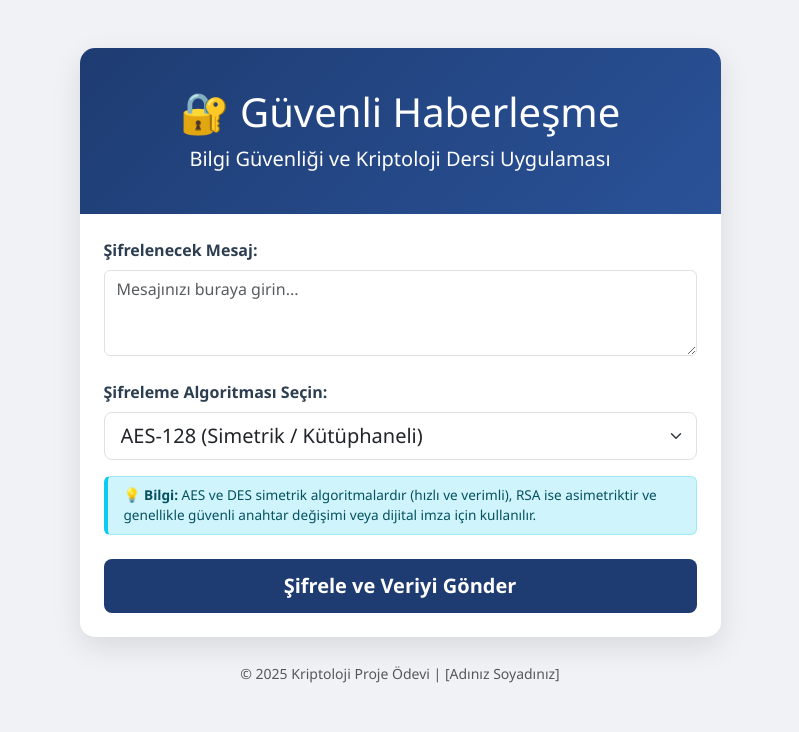
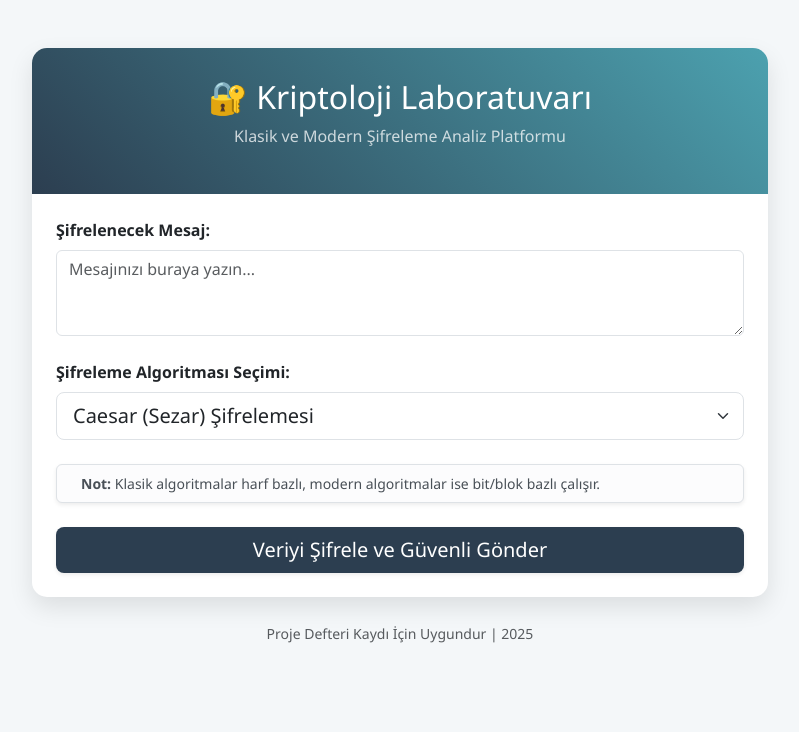
Before and after one commit to afragorgen/KriptolojiProje, a Flask app: page / in a window 1280 px wide. Shown: the top 732 px of the page, without its empty margins (240-1039 px from the left). Run offline with Flask 3, Linux system fonts and the light colour scheme.

Commit message:
Sezar ve Vigenere algoritmaları eklendi, arayüz gruplandırıldı ve S-DES adım takibi optimize edildi

```diff
--- a/app.py
+++ b/app.py
@@ -2,27 +2,32 @@ import os
 import sys
 from flask import Flask, render_template, request
 
-# --- HATA ENGELLEYİCİ: Dosya yolunu Python'a zorla tanıtıyoruz ---
+# --- IMPORT HATA ÇÖZÜCÜ ---
 current_dir = os.path.dirname(os.path.abspath(__file__))
 if current_dir not in sys.path:
     sys.path.append(current_dir)
 
 try:
-    from crypto_utils import aes_encrypt, aes_decrypt, generate_rsa_keys
+    from crypto_utils import (
+        aes_encrypt, aes_decrypt,
+        generate_rsa_keys,
+        caesar_encrypt, caesar_decrypt,
+        vigenere_encrypt, vigenere_decrypt
+    )
     from manual_sdes import encrypt_text as sdes_encrypt_manual
-    print(">>> MODÜLLER BAŞARIYLA YÜKLENDİ")
+    print(">>> [BAŞARILI] Tüm kripto modülleri yüklendi.")
 except ImportError as e:
-    print(f">>> KRİTİK HATA: Modüller yüklenemedi! Hata detayı: {e}")
+    print(f">>> [HATA] Modül yükleme hatası: {e}")
 
 from Crypto.Cipher import DES, PKCS1_OAEP
 from Crypto.PublicKey import RSA
 from Crypto.Util.Padding import pad, unpad
 
-app = Flask(__name__)
+app = Flask(__name__, template_folder=os.path.join(current_dir, 'templates'))
 
-# --- ANAHTARLAR (ÖDEV GEREKSİNİMLERİ) ---
-AES_KEY = b'16byte_uzun_key!' # 16 byte
-DES_KEY = b'8byt_key'          # 8 byte
+# --- ANAHTARLAR ---
+AES_KEY = b'16byte_uzun_key!' # 128-bit
+DES_KEY = b'8byt_key'          # 64-bit
 
 # RSA Hazırlığı
 PRIVATE_KEY_PEM, PUBLIC_KEY_PEM = generate_rsa_keys()
@@ -41,27 +46,41 @@ def send():
     decrypted = ""
 
     try:
-        if algo == "AES":
+        # 1. CAESAR (Klasik)
+        if algo == "CAESAR":
+            shift = 3
+            encrypted = caesar_encrypt(msg, shift)
+            decrypted = caesar_decrypt(encrypted, shift)
+
+        # 2. VIGENERE (Polialfabetik)
+        elif algo == "VIGENERE":
+            v_key = "KRIPTO" # Deftere not et: Vigenere anahtarı
+            encrypted = vigenere_encrypt(msg, v_key)
+            decrypted = vigenere_decrypt(encrypted, v_key)
+
+        # 3. AES (Modern Simetrik)
+        elif algo == "AES":
             enc_bytes = aes_encrypt(msg, AES_KEY)
             encrypted = enc_bytes.hex()
             decrypted = aes_decrypt(enc_bytes, AES_KEY)
 
+        # 4. DES (Standart Simetrik)
         elif algo == "DES":
             cipher = DES.new(DES_KEY, DES.MODE_ECB)
             enc_bytes = cipher.encrypt(pad(msg.encode(), DES.block_size))
             encrypted = enc_bytes.hex()
             decrypted = unpad(cipher.decrypt(enc_bytes), DES.block_size).decode()
 
+        # 5. SDES (Manuel Uygulama)
         elif algo == "SDES":
-            # Manuel S-DES Fonksiyonu
             encrypted = sdes_encrypt_manual(msg)
-            decrypted = "[MANUEL MOD: Şifreleme Tamamlandı]"
+            decrypted = "[MANUEL S-DES: İşlem terminalden izlenebilir]"
 
+        # 6. RSA (Asimetrik)
         elif algo == "RSA":
             cipher_rsa = PKCS1_OAEP.new(SERVER_PUBLIC_KEY)
             enc_bytes = cipher_rsa.encrypt(msg.encode())
             encrypted = enc_bytes.hex()
-            # Çözme
             decrypt_rsa = PKCS1_OAEP.new(SERVER_PRIVATE_KEY)
             decrypted = decrypt_rsa.decrypt(enc_bytes).decode()
 
@@ -79,5 +98,4 @@ def send():
     return render_template('index.html', result=result)
 
 if __name__ == '__main__':
-    print(">>> Flask Sunucusu Başlatılıyor: http://127.0.0.1:5000")
     app.run(debug=True)
--- a/templates/index.html
+++ b/templates/index.html
@@ -6,76 +6,91 @@
     <title>Kriptoloji ve Bilgi Güvenliği Projesi</title>
     <link href="https://cdn.jsdelivr.net/npm/bootstrap@5.3.0/dist/css/bootstrap.min.css" rel="stylesheet">
     <style>
-        body { background-color: #f0f2f5; font-family: 'Segoe UI', Tahoma, Geneva, Verdana, sans-serif; }
-        .card { border-radius: 15px; border: none; box-shadow: 0 10px 30px rgba(0,0,0,0.1); }
-        .header-section { background: linear-gradient(135deg, #1e3c72 0%, #2a5298 100%); color: white; padding: 40px; border-radius: 15px 15px 0 0; }
-        .result-box { background-color: #ffffff; border-left: 5px solid #28a745; padding: 20px; margin-top: 25px; border-radius: 0 10px 10px 0; }
-        .label-custom { font-weight: 600; color: #2c3e50; }
-        .btn-primary { background-color: #1e3c72; border: none; padding: 12px; font-weight: bold; }
-        .btn-primary:hover { background-color: #2a5298; }
-        code { word-wrap: break-word; white-space: pre-wrap; color: #d63384; }
+        body { background-color: #f4f7f9; font-family: 'Segoe UI', Tahoma, Geneva, Verdana, sans-serif; }
+        .card { border-radius: 15px; border: none; box-shadow: 0 10px 25px rgba(0,0,0,0.1); }
+        .header-section {
+            background: linear-gradient(45deg, #2c3e50, #4ca1af);
+            color: white;
+            padding: 30px;
+            border-radius: 15px 15px 0 0;
+        }
+        .result-box {
+            background-color: #ffffff;
+            border-left: 5px solid #27ae60;
+            padding: 20px;
+            margin-top: 25px;
+            border-radius: 8px;
+            box-shadow: 0 4px 6px rgba(0,0,0,0.05);
+        }
+        .btn-primary { background-color: #2c3e50; border: none; }
+        .btn-primary:hover { background-color: #34495e; }
+        .badge-custom { font-size: 0.9rem; padding: 8px 12px; }
     </style>
 </head>
 <body>
 
 <div class="container py-5">
     <div class="row justify-content-center">
-        <div class="col-md-9 col-lg-7">
+        <div class="col-md-8">
             <div class="card">
                 <div class="header-section text-center">
-                    <h2 class="display-6">🔐 Güvenli Haberleşme</h2>
-                    <p class="lead mb-0">Bilgi Güvenliği ve Kriptoloji Dersi Uygulaması</p>
+                    <h2 class="mb-0">🔐 Kriptoloji Laboratuvarı</h2>
+                    <p class="mt-2 opacity-75">Klasik ve Modern Şifreleme Analiz Platformu</p>
                 </div>
 
                 <div class="card-body p-4">
                     <form action="/send" method="POST">
                         <div class="mb-4">
-                            <label for="message" class="label-custom mb-2">Şifrelenecek Mesaj:</label>
-                            <textarea class="form-control" name="message" id="message" rows="3"
-                                      placeholder="Mesajınızı buraya girin..." required></textarea>
+                            <label class="form-label fw-bold">Şifrelenecek Mesaj:</label>
+                            <textarea class="form-control" name="message" rows="3" placeholder="Mesajınızı buraya yazın..." required></textarea>
                         </div>
 
-                        <div class="mb-3">
-                            <label class="label-custom mb-2">Şifreleme Algoritması Seçin:</label>
+                        <div class="mb-4">
+                            <label class="form-label fw-bold">Şifreleme Algoritması Seçimi:</label>
                             <select class="form-select form-select-lg" name="algo">
-                                <option value="AES">AES-128 (Simetrik / Kütüphaneli)</option>
-                                <option value="DES">DES (Simetrik / Kütüphaneli)</option>
-                                <option value="SDES">Manuel S-DES (Bit Seviyesinde / Kütüphanesiz)</option>
-                                <option value="RSA">RSA (Asimetrik / Kütüphaneli)</option>
+                                <optgroup label="Klasik Algoritmalar (Tarihsel)">
+                                    <option value="CAESAR">Caesar (Sezar) Şifrelemesi</option>
+                                    <option value="VIGENERE">Vigenere Şifrelemesi</option>
+                                </optgroup>
+                                <optgroup label="Modern Simetrik Algoritmalar">
+                                    <option value="AES">AES-128 (CBC Modu)</option>
+                                    <option value="DES">DES (Standart)</option>
+                                    <option value="SDES">S-DES (Manuel/Bit Düzeyi)</option>
+                                </optgroup>
+                                <optgroup label="Modern Asimetrik Algoritmalar">
+                                    <option value="RSA">RSA (2048-bit)</option>
+                                </optgroup>
                             </select>
                         </div>
 
-                        <div class="alert alert-info py-2" style="font-size: 0.85rem; border-left: 4px solid #0dcaf0;">
-                            <strong>💡 Bilgi:</strong> AES ve DES simetrik algoritmalardır (hızlı ve verimli),
-                            RSA ise asimetriktir ve genellikle güvenli anahtar değişimi veya dijital imza için kullanılır.
+                        <div class="alert alert-light border shadow-sm small py-2 mb-4">
+                            <i class="bi bi-info-circle me-2"></i>
+                            <strong>Not:</strong> Klasik algoritmalar harf bazlı, modern algoritmalar ise bit/blok bazlı çalışır.
                         </div>
 
-                        <div class="d-grid mt-4">
-                            <button type="submit" class="btn btn-primary btn-lg">Şifrele ve Veriyi Gönder</button>
+                        <div class="d-grid">
+                            <button type="submit" class="btn btn-primary btn-lg shadow-sm">Veriyi Şifrele ve Güvenli Gönder</button>
                         </div>
                     </form>
 
                     {% if result %}
-                    <div class="result-box shadow-sm animated fadeIn">
-                        <h4 class="text-success mb-3">✅ İşlem Detayları</h4>
+                    <div class="result-box animated fadeIn">
+                        <div class="d-flex justify-content-between align-items-center mb-3">
+                            <h4 class="text-success mb-0">✅ İşlem Başarılı</h4>
+                            <span class="badge bg-primary badge-custom">{{ result.algo }}</span>
+                        </div>
                         <hr>
-                        <div class="mb-2">
-                            <strong>Kullanılan Yöntem:</strong>
-                            <span class="badge bg-dark px-3">{{ result.algo }}</span>
-                        </div>
-                        <div class="mb-2">
-                            <strong>Orijinal Mesaj:</strong>
-                            <span class="text-muted italic">"{{ result.original }}"</span>
+                        <div class="mb-3">
+                            <span class="text-muted small d-block">Orijinal Mesaj:</span>
+                            <span class="fw-bold">{{ result.original }}</span>
                         </div>
                         <div class="mb-3">
-                            <strong>Şifrelenmiş Veri (Hex/Binary):</strong><br>
-                            <div class="p-2 bg-light border rounded mt-1">
-                                <code>{{ result.encrypted }}</code>
-                            </div>
+                            <span class="text-muted small d-block">Şifrelenmiş Çıktı:</span>
+                            <code class="text-break fs-5" style="color: #e74c3c;">{{ result.encrypted }}</code>
                         </div>
                         <div class="mb-0">
-                            <strong>Sunucuda Çözülen Mesaj:</strong><br>
-                            <span class="h5 text-primary">{{ result.decrypted }}</span>
+                            <span class="text-muted small d-block">Sunucuda Geri Çözülen Mesaj:</span>
+                            <span class="fw-bold text-primary">{{ result.decrypted }}</span>
                         </div>
                     </div>
                     {% endif %}
@@ -83,12 +98,11 @@
             </div>
 
             <div class="text-center mt-4 text-muted">
-                <small>© 2025 Kriptoloji Proje Ödevi | [Adınız Soyadınız]</small>
+                <small>Proje Defteri Kaydı İçin Uygundur | 2025</small>
             </div>
         </div>
     </div>
 </div>
 
-<script src="https://cdn.jsdelivr.net/npm/bootstrap@5.3.0/dist/js/bootstrap.bundle.min.js"></script>
 </body>
 </html>
```
Also changed, not shown: crypto_utils.py (+50 -0 lines).
